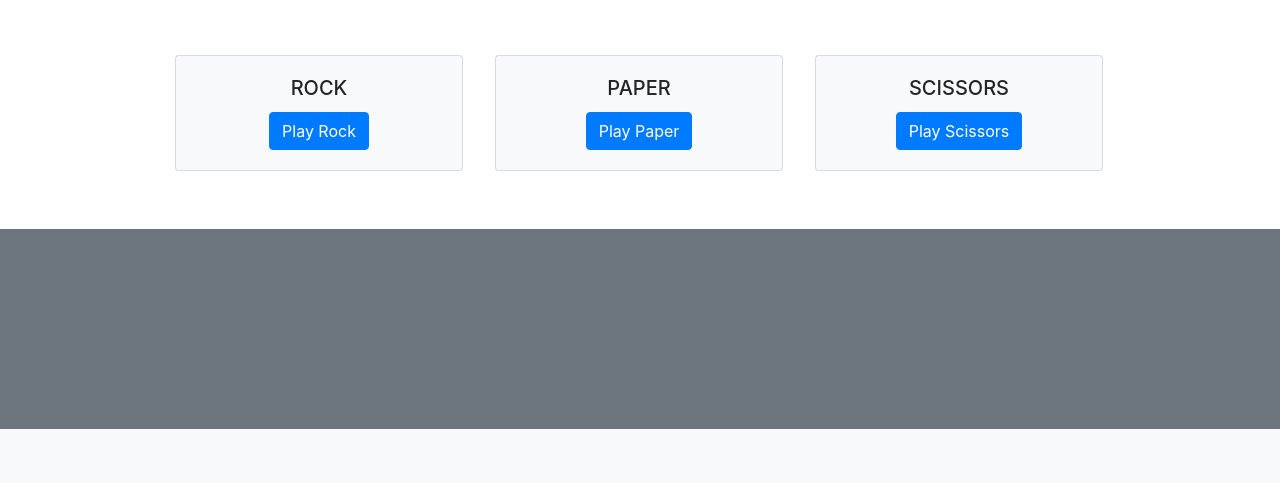
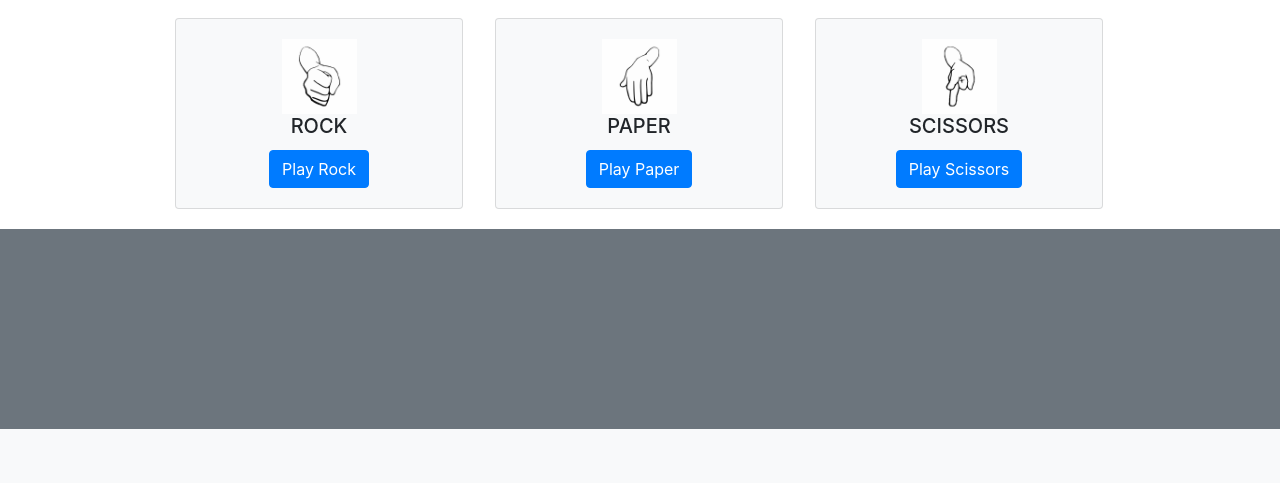
Before and after one commit to StevenPackard/summer2020-jsday3-challenge, a plain HTML site: page index.html in a window 1280 px wide. Shown: the part 59-542 px from the top of the page. Drawn offline with nearby package versions, Linux system fonts and the light colour scheme.

Commit message:
added pictures

```diff
--- a/index.html
+++ b/index.html
@@ -21,6 +21,7 @@
       <div class="col-3">
         <div class="card bg-light" style="width: 18rem;">
           <div class="card-body">
+            <img class="short" src="hand-rock.png" alt="">
             <h5 class="card-title">ROCK</h5>
             <button class="btn btn-primary" onclick="play('rock')">Play Rock</button>
           </div>
@@ -29,6 +30,7 @@
       <div class="col-3">
         <div class="card bg-light" style="width: 18rem;">
           <div class="card-body">
+            <img class="short" src="hand-paper.png" alt="">
             <h5 class="card-title">PAPER</h5>
             <button class="btn btn-primary" onclick="play('paper')">Play Paper</button>
           </div>
@@ -37,6 +39,7 @@
       <div class="col-3">
         <div class="card bg-light" style="width: 18rem;">
           <div class="card-body">
+            <img class="short" src="hand-scissors.png" alt="">
             <h5 class="card-title">SCISSORS</h5>
             <button class="btn btn-primary" onclick="play('scissors')">Play Scissors</button>
           </div>
--- a/style.css
+++ b/style.css
@@ -5,3 +5,8 @@
 .tall{
   height: 200px;
 }
+
+.short{
+  max-height: 75px;
+  max-width: 75px;
+}
```
Also changed, not shown: hand-paper.png (added), hand-rock.png (added), hand-scissors.png (added).
